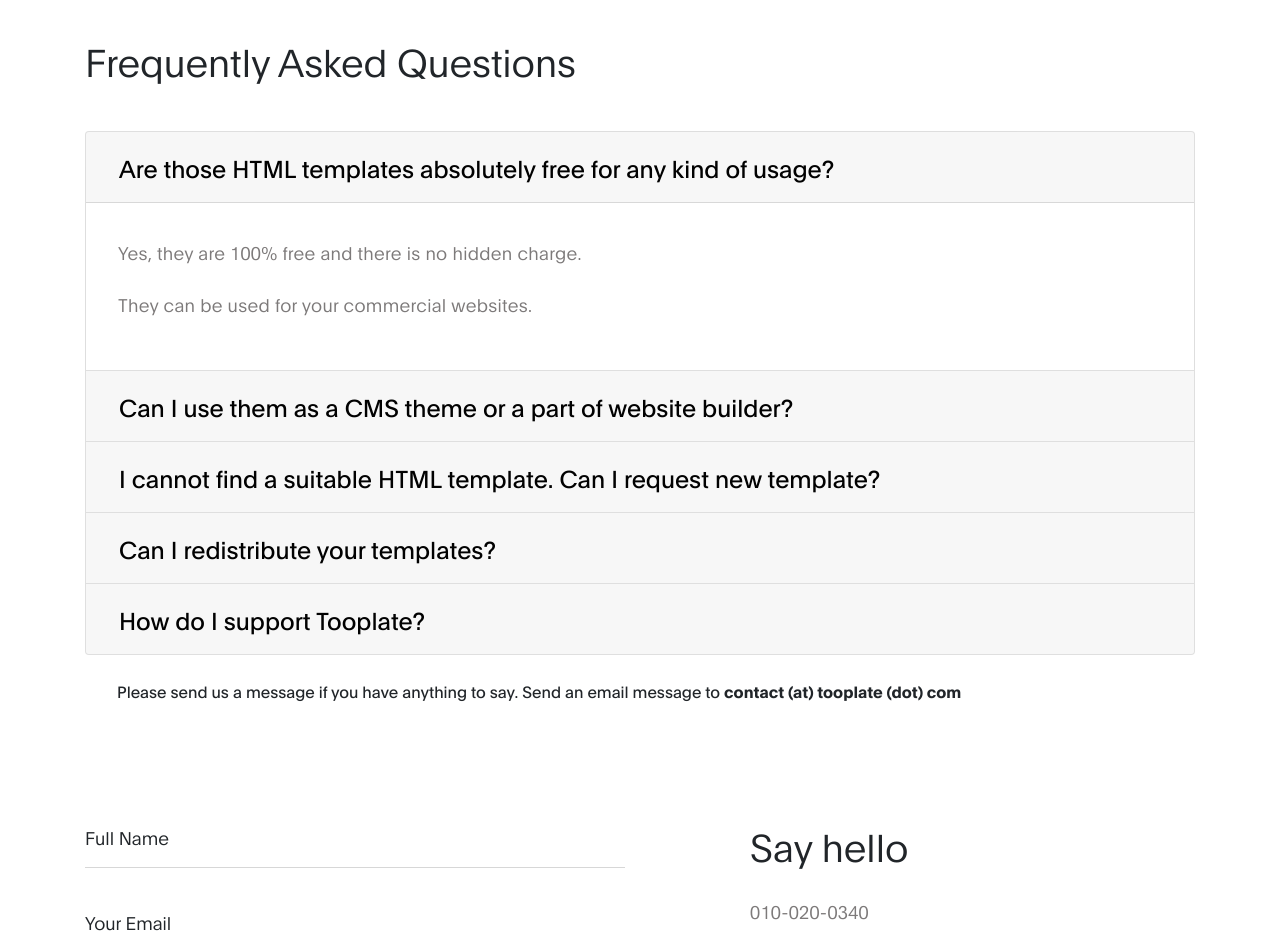
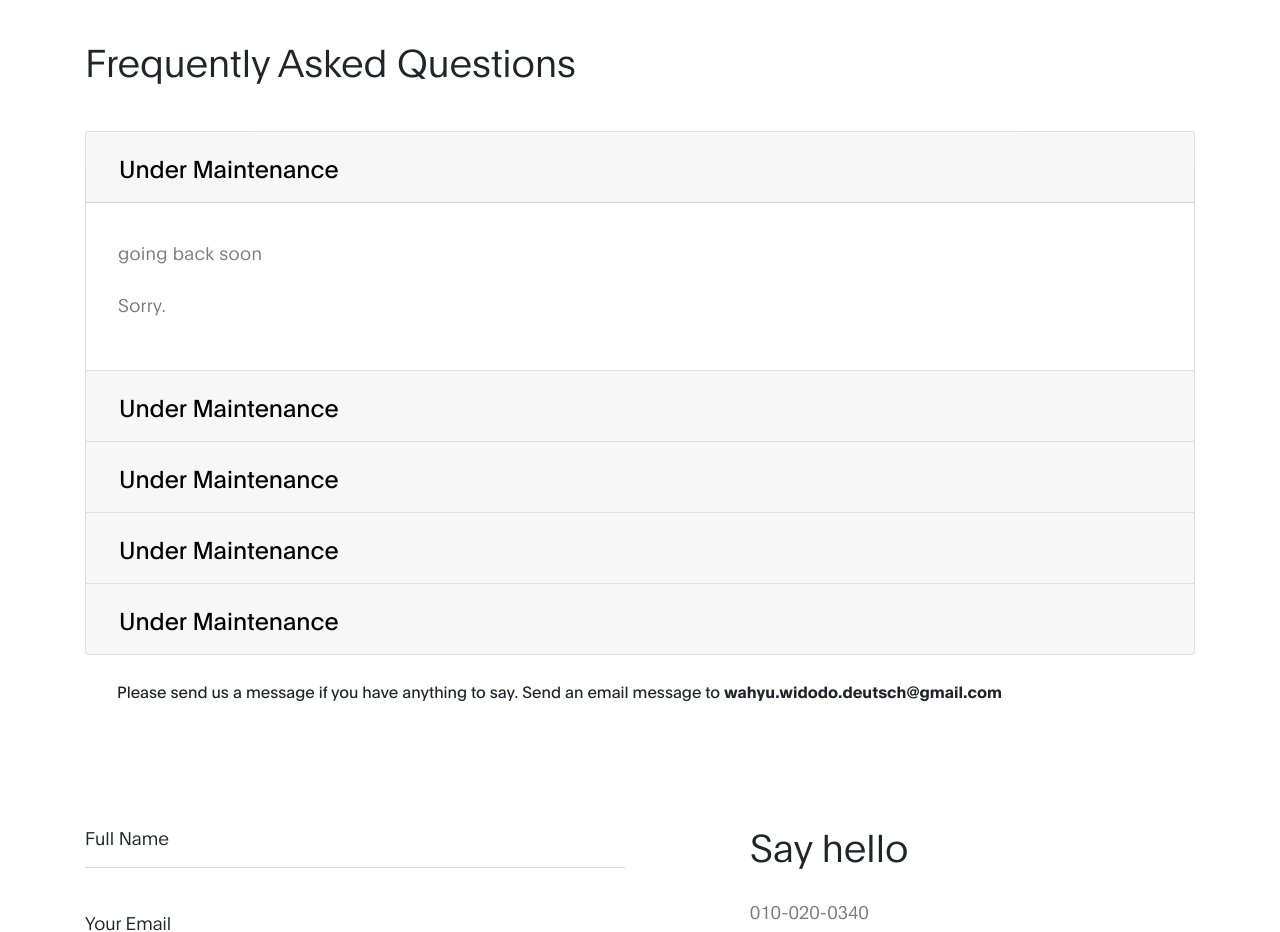
Before and after one commit to wahyuwid/wahyuwid.github.io, a plain HTML site: page index.html in a window 1280 px wide. Shown: the part 2120-3052 px from the top of the page. Drawn offline with Linux system fonts and the light colour scheme.

Commit message:
Update index.html

```diff
--- a/index.html
+++ b/index.html
@@ -231,16 +231,16 @@ https://www.tooplate.com/view/2120-ben-resume
                         <div class="card-header" id="headingOne">
                           <h2 class="mb-0">
                             <button class="btn btn-link" type="button" data-toggle="collapse" data-target="#collapseOne" aria-expanded="true" aria-controls="collapseOne">
-                              Are those HTML templates absolutely free for any kind of usage?
+                              Under Maintenance
                             </button>
                           </h2>
                         </div>
 
                         <div id="collapseOne" class="collapse show" aria-labelledby="headingOne" data-parent="#accordionExample">
                           <div class="card-body">
-                            <p>Yes, they are 100% free and there is no hidden charge.</p>
+                            <p>going back soon</p>
 
-                            <p>They can be used for your commercial websites.</p>
+                            <p>Sorry.</p>
                           </div>
                         </div>
                       </div>
@@ -249,13 +249,13 @@ https://www.tooplate.com/view/2120-ben-resume
                         <div class="card-header" id="headingTwo">
                           <h2 class="mb-0">
                             <button class="btn btn-link collapsed" type="button" data-toggle="collapse" data-target="#collapseTwo" aria-expanded="false" aria-controls="collapseTwo">
-                              Can I use them as a CMS theme or a part of website builder?
+                              Under Maintenance
                             </button>
                           </h2>
                         </div>
                         <div id="collapseTwo" class="collapse" aria-labelledby="headingTwo" data-parent="#accordionExample">
                           <div class="card-body">
-                            <p>Yes, you can use them.</p>
+                            <p>Come back soon</p>
                           </div>
                         </div>
                       </div>
@@ -264,13 +264,13 @@ https://www.tooplate.com/view/2120-ben-resume
                         <div class="card-header" id="headingThree">
                           <h2 class="mb-0">
                             <button class="btn btn-link collapsed" type="button" data-toggle="collapse" data-target="#collapseThree" aria-expanded="false" aria-controls="collapseThree">
-                              I cannot find a suitable HTML template. Can I request new template?
+                             Under Maintenance
                             </button>
                           </h2>
                         </div>
                         <div id="collapseThree" class="collapse" aria-labelledby="headingThree" data-parent="#accordionExample">
                           <div class="card-body">
-                            <p>Yes, please tell us what you need. We will try our best to fulfill it.</p>
+                            <p>Back Soon</p>
                           </div>
                         </div>
                       </div>
@@ -279,13 +279,13 @@ https://www.tooplate.com/view/2120-ben-resume
                         <div class="card-header" id="headingFour">
                           <h2 class="mb-0">
                             <button class="btn btn-link collapsed" type="button" data-toggle="collapse" data-target="#collapseFour" aria-expanded="false" aria-controls="collapseFour">
-                              Can I redistribute your templates?
+                              Under Maintenance
                             </button>
                           </h2>
                         </div>
                         <div id="collapseFour" class="collapse" aria-labelledby="headingFour" data-parent="#accordionExample">
                           <div class="card-body">
-                            <p>No, this is totally NOT allowed. Please do not redistribute our HTML templates.</p>
+                            <p>Back Soon</p>
                           </div>
                         </div>
                     </div>
@@ -294,18 +294,18 @@ https://www.tooplate.com/view/2120-ben-resume
                         <div class="card-header" id="headingFive">
                           <h2 class="mb-0">
                             <button class="btn btn-link collapsed" type="button" data-toggle="collapse" data-target="#collapseFive" aria-expanded="false" aria-controls="collapseFive">
-                              How do I support Tooplate?
+                              Under Maintenance
                             </button>
                           </h2>
                         </div>
                         <div id="collapseFive" class="collapse" aria-labelledby="headingFive" data-parent="#accordionExample">
                           <div class="card-body">
-                            <p>Please spread a word about Tooplate website to your colleagues and friends.</p>
+                            <p>Back Soon</p>
                           </div>
                         </div>
                     </div>
 
-                    <span class="faq-info-text">Please send us a message if you have anything to say. Send an email message to <strong>contact (at) tooplate (dot) com</strong></span>
+                    <span class="faq-info-text">Please send us a message if you have anything to say. Send an email message to <strong>wahyu.widodo.deutsch@gmail.com</strong></span>
 
                 </div>
 
```
